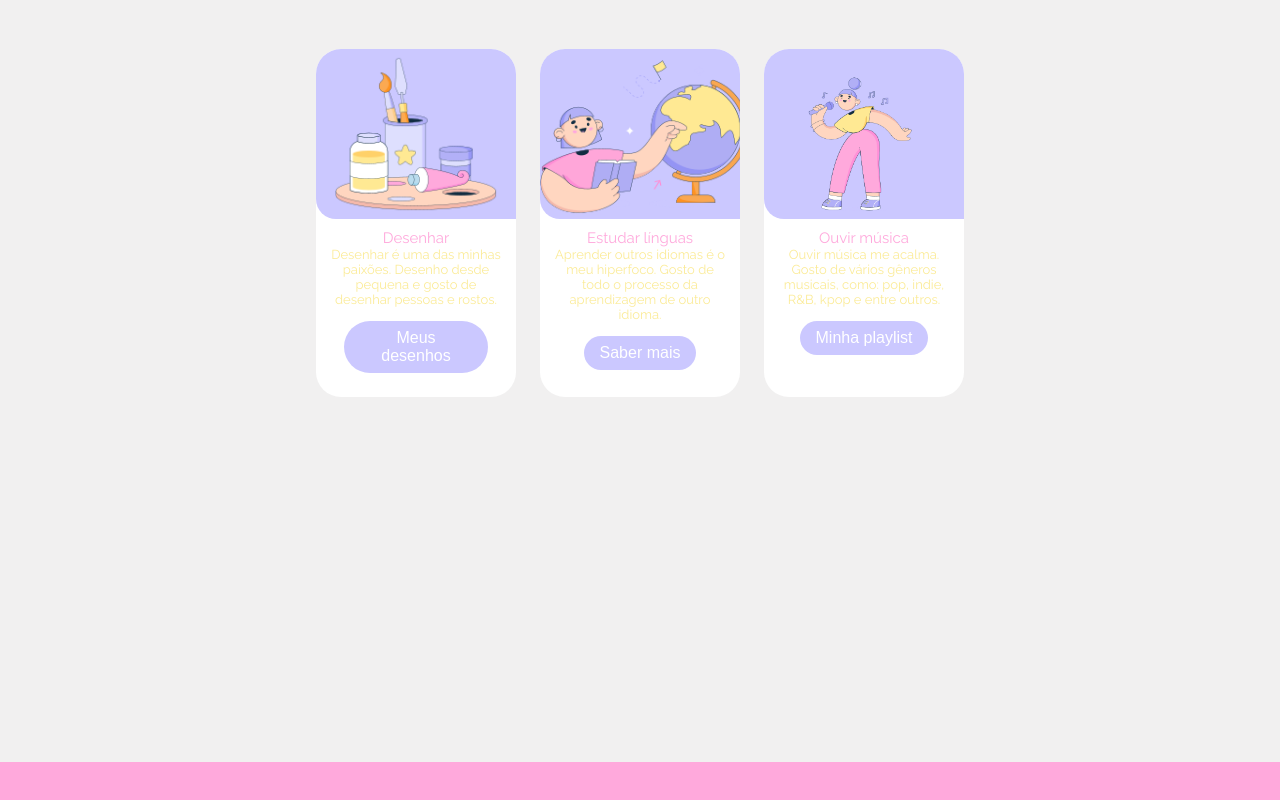
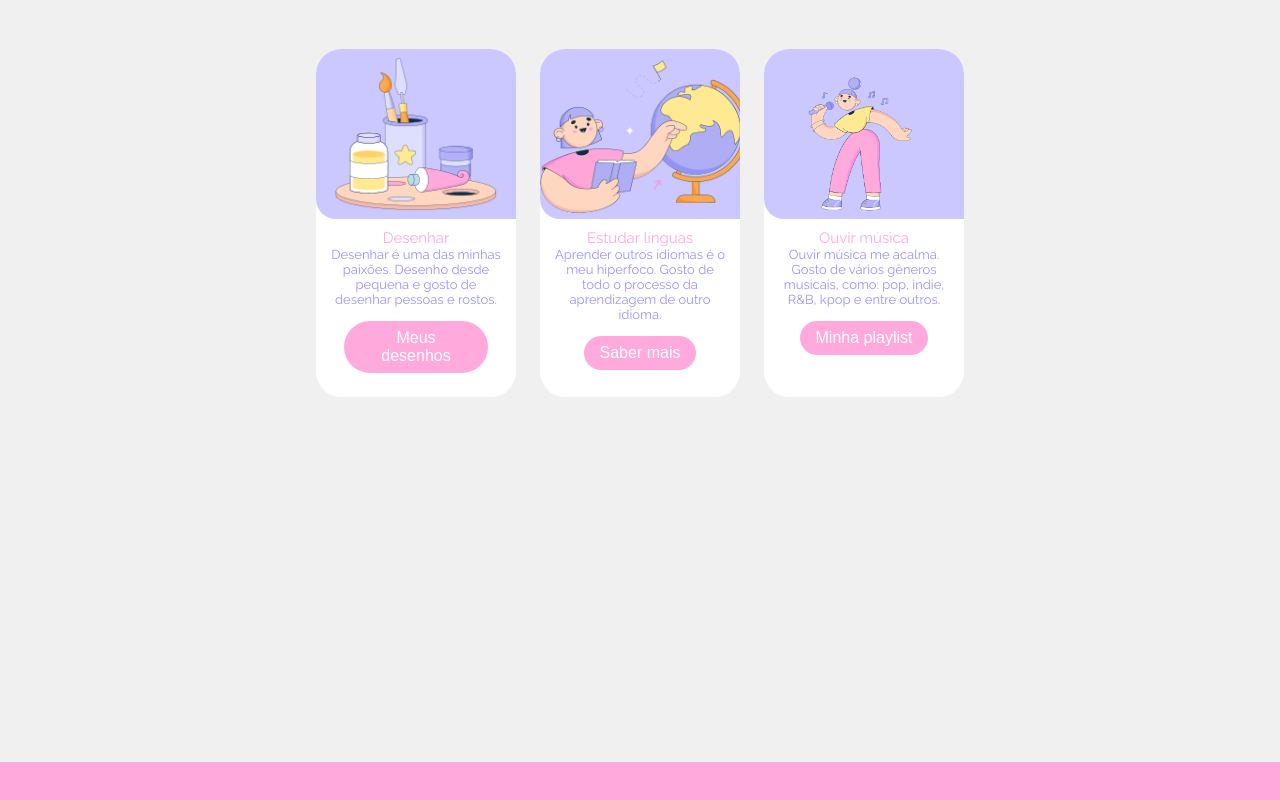
Before and after one commit to ennalyc/projetoweb, a plain HTML site: page index.html in a window 1280 px wide. Shown: the part 1606-2406 px from the top of the page. Drawn offline with nearby package versions, Linux system fonts and the light colour scheme; a web font is replaced by a local one.

Commit message:
Add files via upload

```diff
--- a/style.css
+++ b/style.css
@@ -58,6 +58,7 @@ nav {
 
 .nav_menu a{
     font-size: 0.9rem;
+    font-weight: bold;
     color: #CBC8FF;
     text-shadow: 2px 2px 8px #d4d4d4;
     ;
@@ -291,7 +292,7 @@ section{
 }
 .description{
     font-size: 13px;
-    color: #FBEB97;
+    color: #9993ff;
     text-align: center;
     /* position: relative;
     bottom: 45px;
@@ -302,7 +303,7 @@ section{
     font-size: 16px;
     color: #fff;
     padding: 8px 16px;
-    background-color: #CBC8FF;
+    background-color: #FFA9DC;
     border-radius: 30px;
     margin: 14px;
     cursor: pointer;
@@ -314,7 +315,7 @@ section{
     color: #fff;
 }
 .button:hover{
-    background: #9993ff;
+    background: #fa7cc7;
 }
 .swiper-navBtn{
     color: #FFA9DC;
@@ -459,7 +460,4 @@ section{
         grid-template-columns: repeat(1, auto);
         gap: 1.5rem;
   }
-
-  @media (max-width: 1200px) {
-
   }
```
